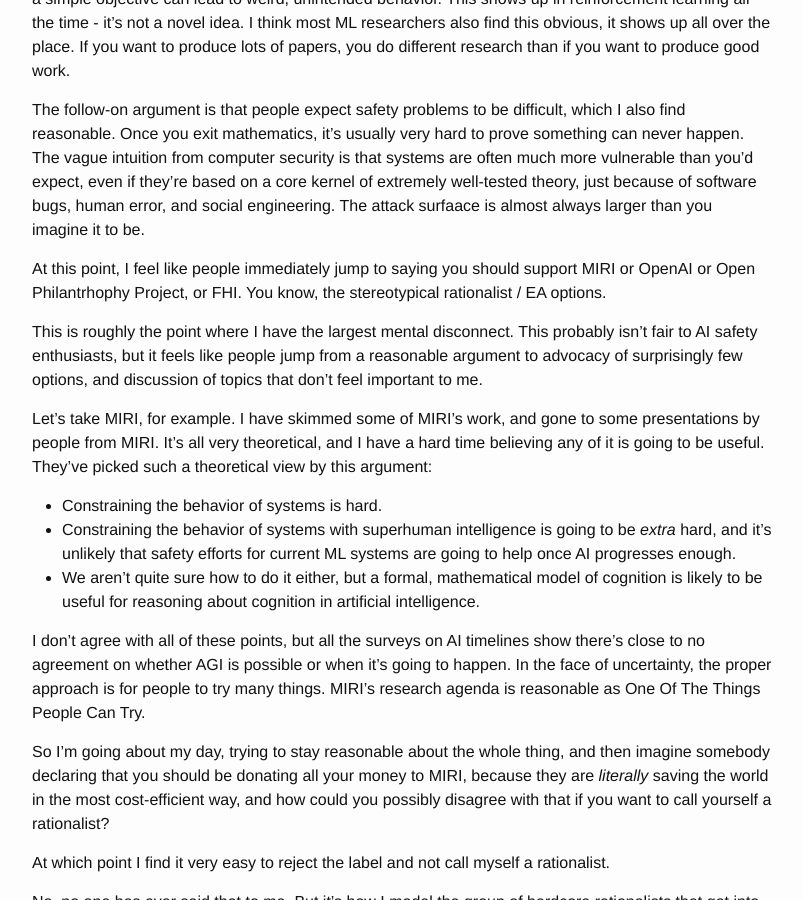
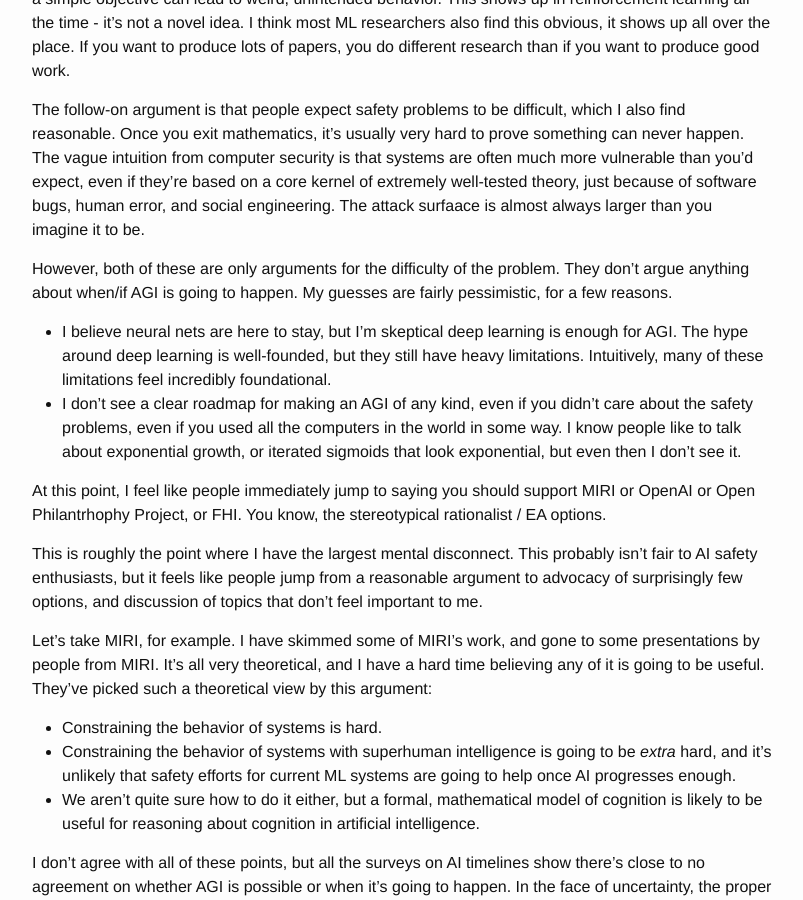
Before and after one commit to alexirpan/alexirpan.github.io, a Jekyll site: the page built from _posts/2017-05-02-ai-safety.markdown, in a window 1280 px wide and 900 px high, scrolled down 3130 px. Shown: the whole window, without its empty margins (238-1041 px from the left). Built offline with Jekyll 4.4.1, drawn with Linux system fonts in a browser that asks for light colours; nearby versions of some CDN libraries.

Commit message:
Some more work on explaining my AI safety concerns more

```diff
--- a/_posts/2017-05-02-ai-safety.markdown
+++ b/_posts/2017-05-02-ai-safety.markdown
@@ -152,6 +152,20 @@
 even if they're based on a core kernel of extremely well-tested theory, just
 because of software bugs, human error, and social engineering. The attack
 surfaace is almost always larger than you imagine it to be.
+
+However, both of these are only arguments for the difficulty of the problem.
+They don't argue anything about when/if AGI is going to happen. My guesses are
+fairly pessimistic, for a few reasons.
+
+* I believe neural nets are here to stay, but I'm skeptical deep learning
+is enough for AGI. The hype around deep learning is well-founded, but they still
+have heavy limitations. Intuitively, many of these limitations feel incredibly
+foundational.
+* I don't see a clear roadmap for making an AGI of any kind, even if you didn't
+care about the safety problems, even if you used all the computers in the world
+in some way. I know people like to talk about exponential
+growth, or iterated sigmoids that look exponential, but even then I don't see
+it.
 
 At this point, I feel like people immediately jump to saying you should support
 MIRI or OpenAI or Open Philantrhophy Project, or FHI. You know, the
```
